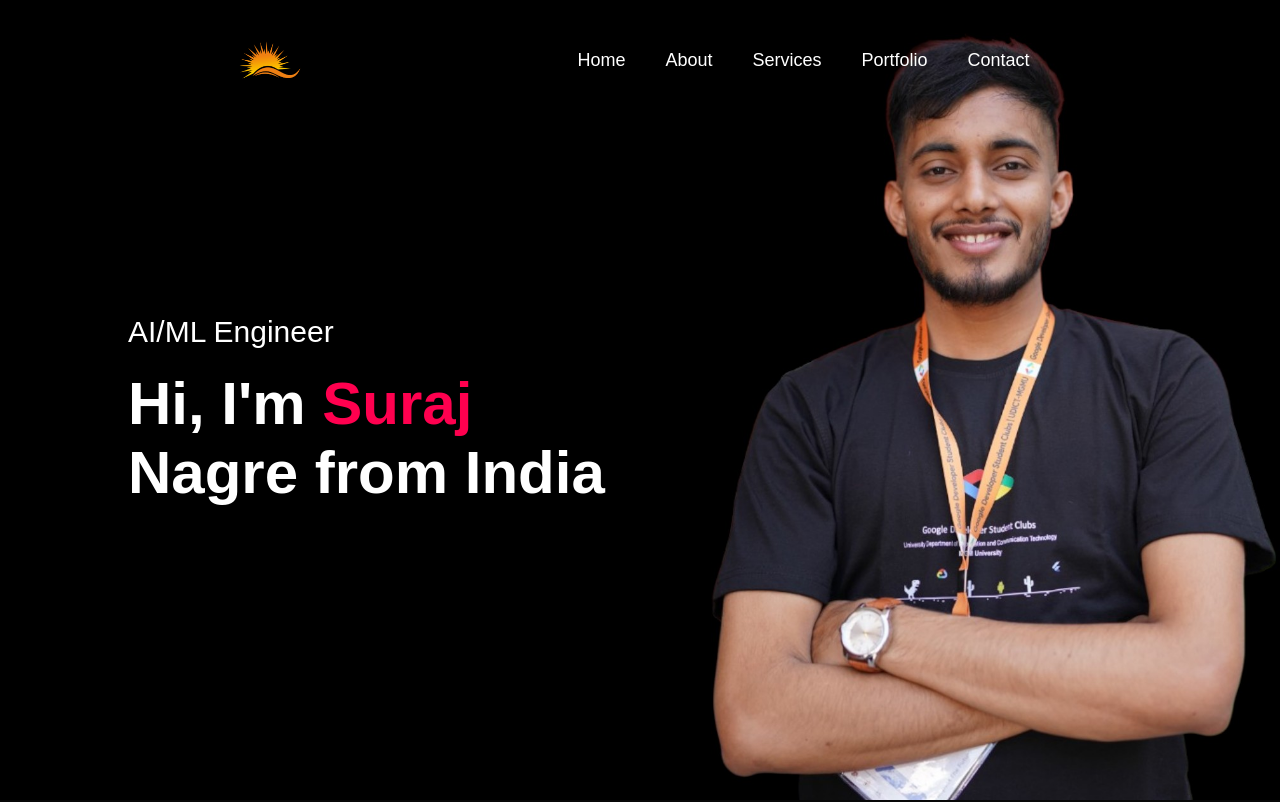
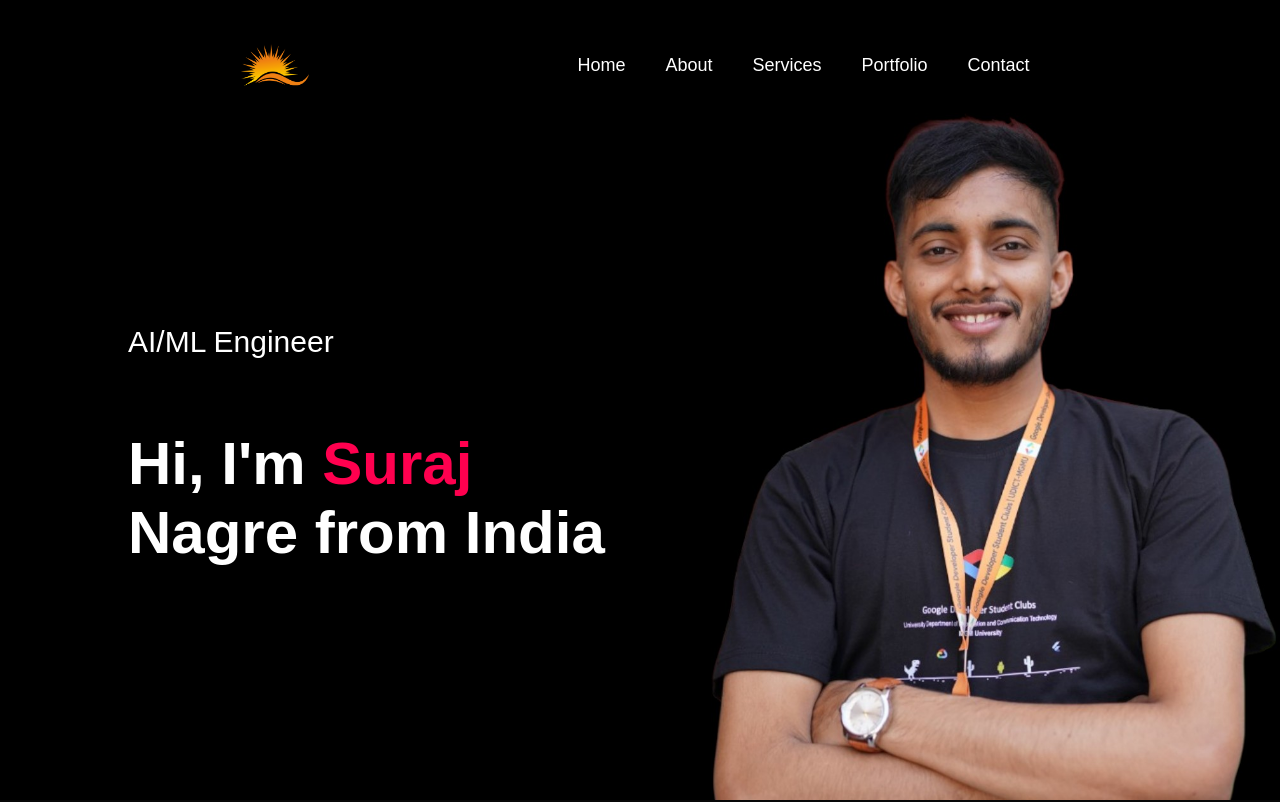
Before and after one commit to kurai-sx/my-portfolio, a React (Create React App) app: page / in a window 1280 px wide. Shown: the top 802 px of the page. Built offline with nearby package versions, Linux system fonts and the light colour scheme.

Commit message:
changed uncontrolled componnet to controlled component

```diff
--- a/src/App.css
+++ b/src/App.css
@@ -12,13 +12,14 @@ body{
   color: #fff;
 }
 #header{
-  width: 100%;
+  width: 100vw;
   height: 100vh;
   background-image: url(images/background.jpg);
   background-size: cover;
-  background-position: right bottom;
+  background-position: center;
   padding: 0;
   margin: 0;
+  box-sizing: border-box;
 }
 .container{
   padding: 10px 10%;
@@ -36,7 +37,7 @@ nav {
   flex-wrap: wrap;
 }
 .logo{
-  width: 80px;
+  width: 90px;
   position: static;
 }
 
@@ -72,7 +73,7 @@ nav ul li a:hover::after{
 }
 .header-text h1{
   font-size: 60px;
-  margin-top: 20px;
+  margin-top: 70px;
 }
 .header-text h1 span{
   color: #ff004f;
```
